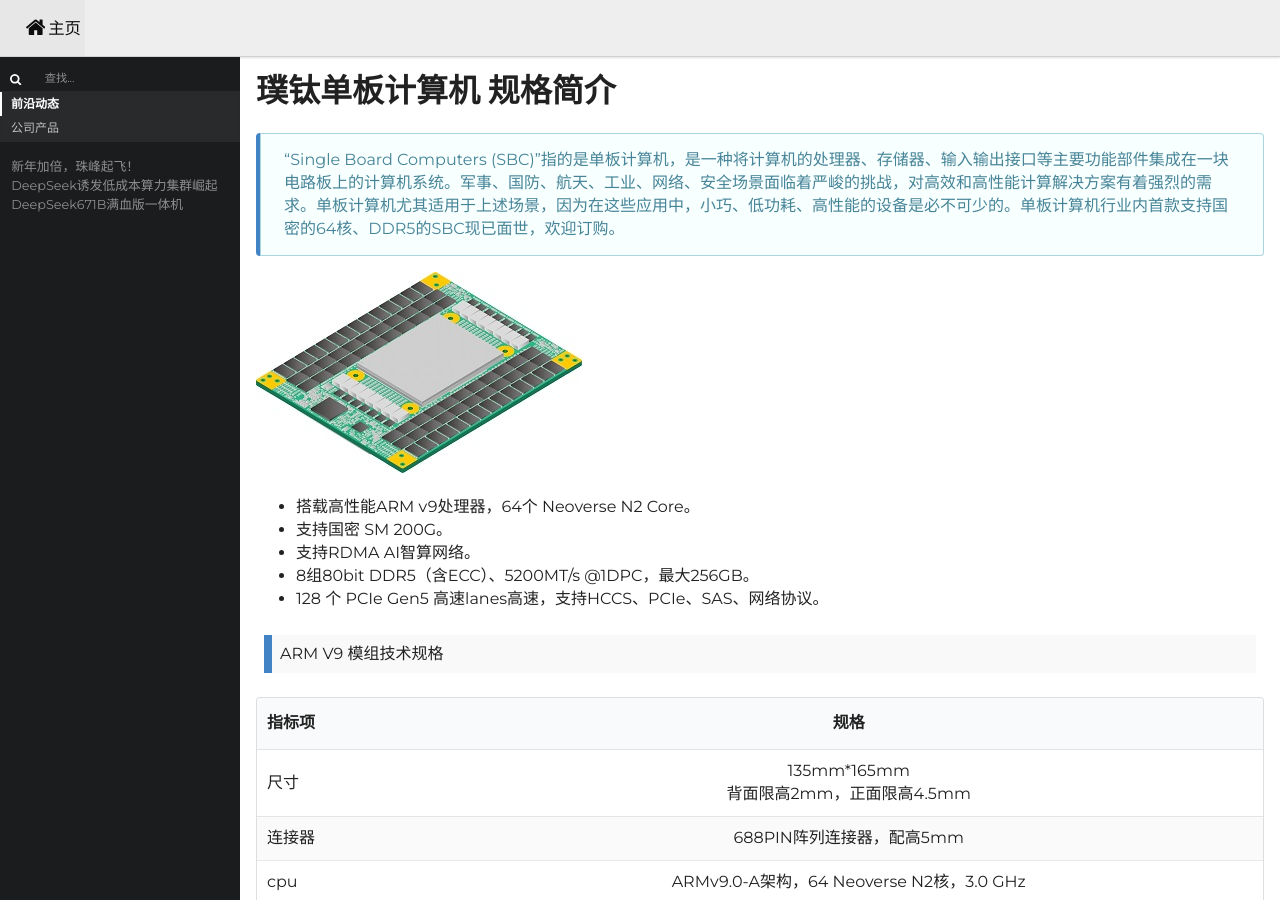
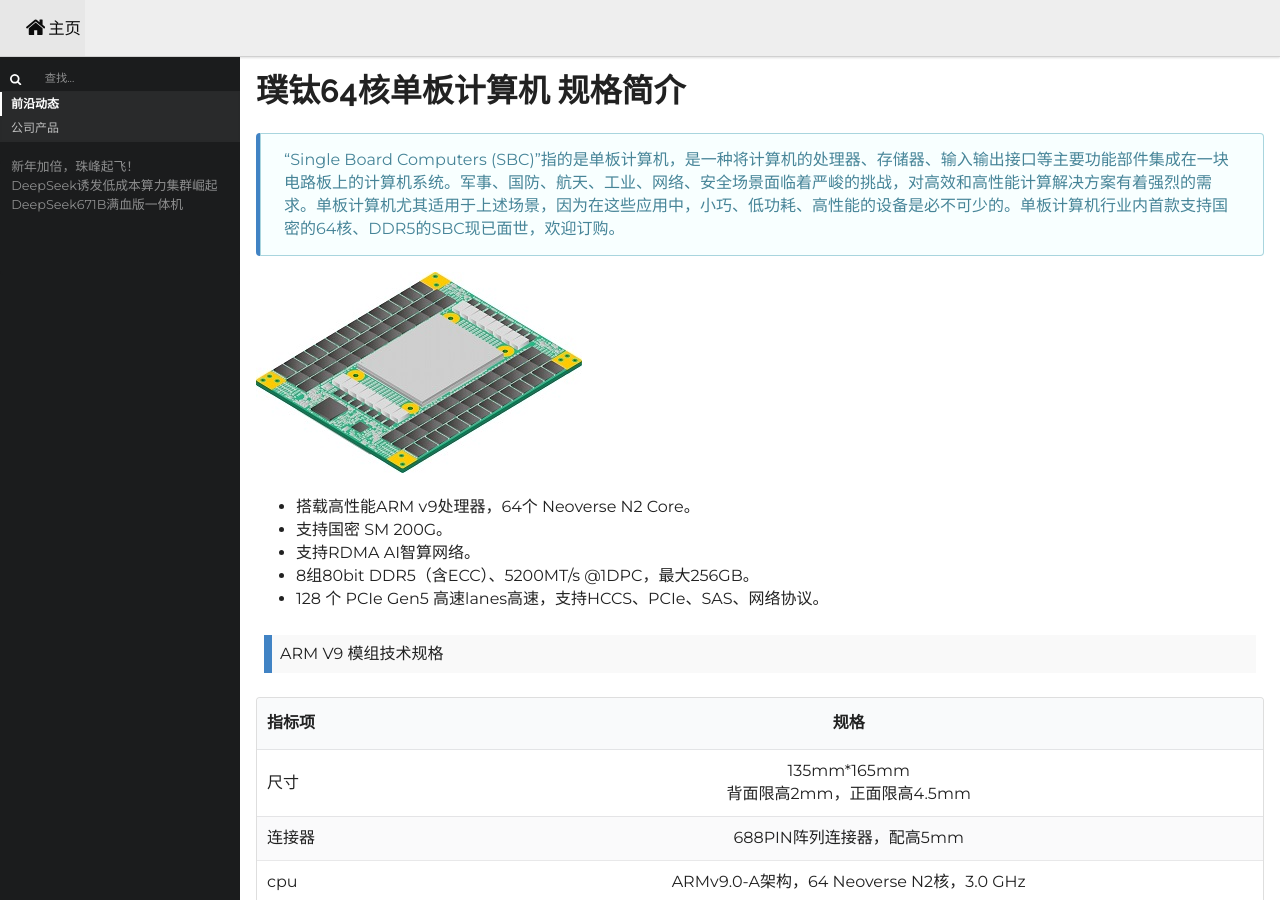
Before and after one commit to jiyif11/bodhiic, a Jekyll site: the page built from _Products/Single-Board-Computers.md, in a window 1280 px wide and 900 px high. Built offline with Jekyll 4.4.1, drawn with Linux system fonts in a browser that asks for light colours; a script that is not in the unit is left out.

Commit message:
更新 Single-Board-Computers.md

```diff
--- a/_Products/Single-Board-Computers.md
+++ b/_Products/Single-Board-Computers.md
@@ -6,7 +6,7 @@ description: 璞钛单板计算机 规格简介
 order: 10
 ---
 
-# 璞钛单板计算机 规格简介
+# 璞钛64核单板计算机 规格简介
 
 > “Single Board Computers (SBC)”指的是单板计算机，是一种将计算机的处理器、存储器、输入输出接口等主要功能部件集成在一块电路板上的计算机系统。军事、国防、航天、工业、网络、安全场景面临着严峻的挑战，对高效和高性能计算解决方案有着强烈的需求。单板计算机尤其适用于上述场景，因为在这些应用中，小巧、低功耗、高性能的设备是必不可少的。单板计算机行业内首款支持国密的64核、DDR5的SBC现已面世，欢迎订购。
 {:.ui.info.message}
```
